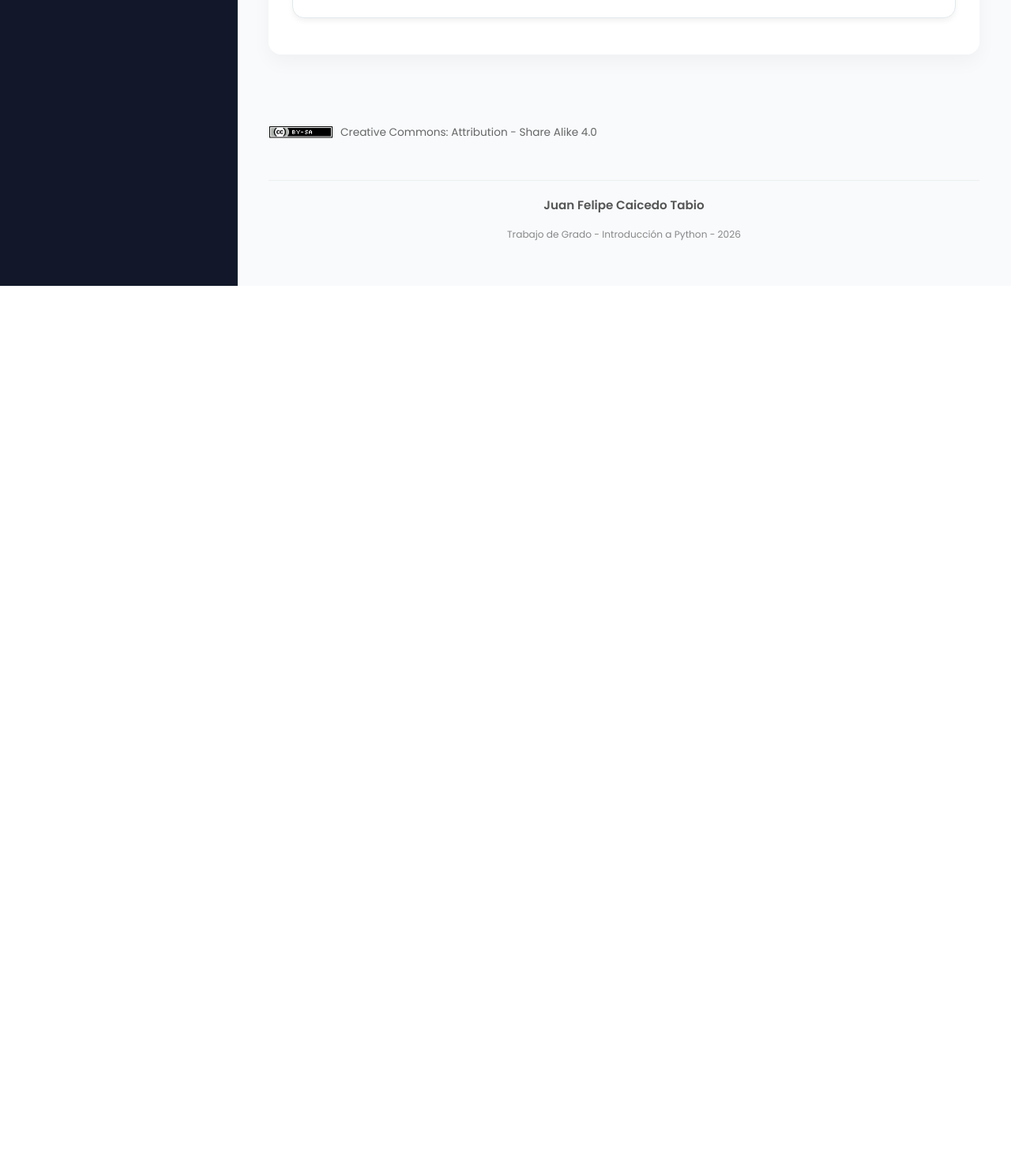
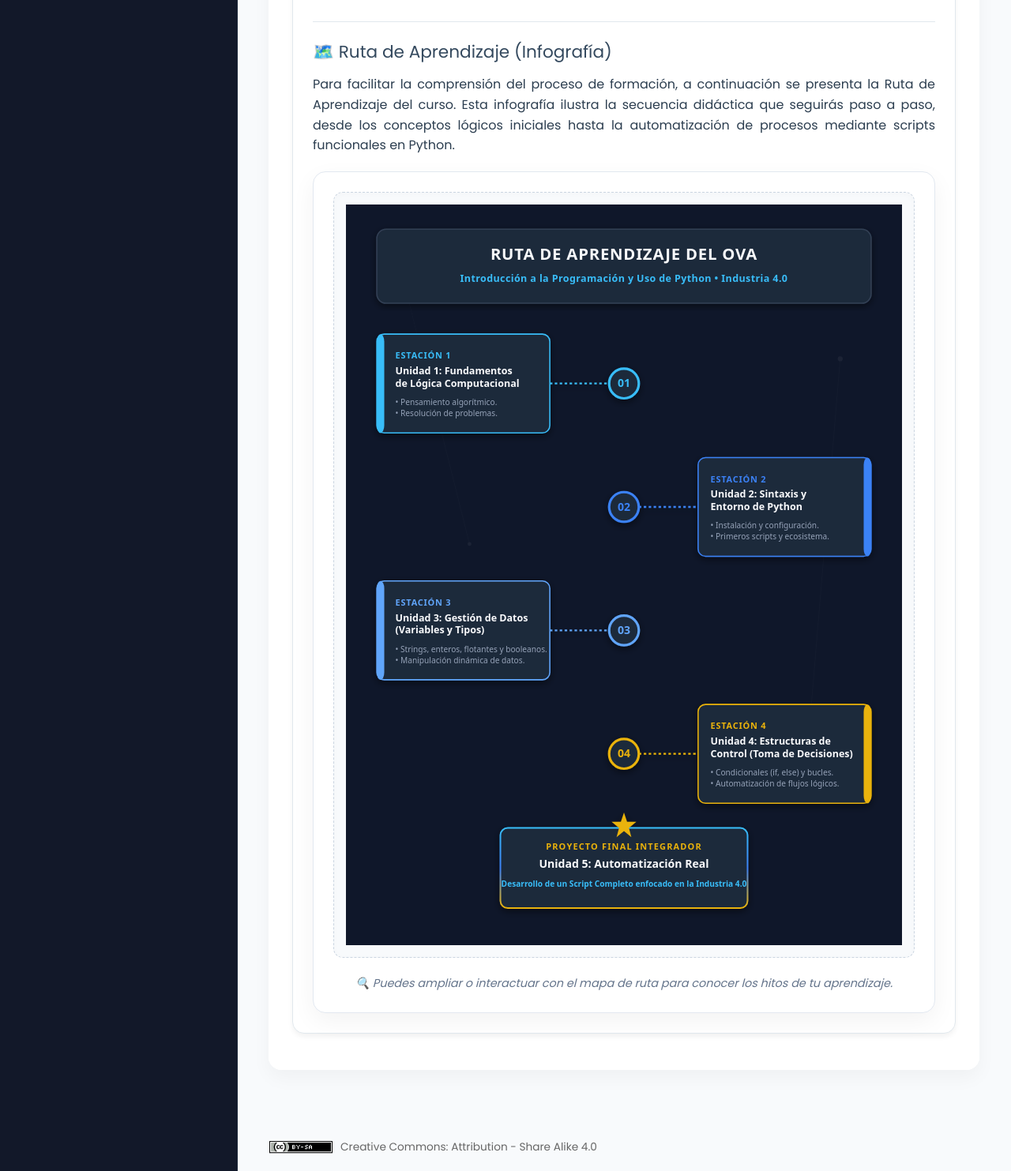
Before and after one commit to XFelipe41/Trabajao-de-Grado, a plain HTML site: page index.html in a window 1280 px wide. Shown: the part 1916-3399 px from the top of the page at 79% size. Before the commit the page ends 2309 px from the top, so only its background shows below. Drawn offline with Linux system fonts and the light colour scheme.

Commit message:
feat: añadir infografia de Ruta de Aprendizaje a la seccion de introduccion

```diff
--- a/index.html
+++ b/index.html
@@ -130,6 +130,19 @@ El contenido está estructurado de forma progresiva, permitiendo que el estudian
         Este Objeto Virtual de Aprendizaje (OVA) se justifica como un recurso educativo estratégico y de acceso abierto que rompe con la enseñanza teórica convencional. A través de un diseño instruccional interactivo, una secuencia didáctica progresiva y metodologías basadas en retos, el OVA permite a los estudiantes técnicos adquirir habilidades prácticas inmediatas. Al apropiarse de los fundamentos de Python, los aprendices incrementan su perfil competitivo en el mercado laboral, convirtiéndose en agentes activos de la transformación digital de sus organizaciones.
     </p>
 </div>
+
+<h3 style="color: #34495e; margin-top: 30px; border-top: 1px solid #e1e8ed; padding-top: 25px; margin-bottom: 15px;">🗺️ Ruta de Aprendizaje (Infografía)</h3>
+<p style="text-align: justify; line-height: 1.6; margin-bottom: 20px;">
+    Para facilitar la comprensión del proceso de formación, a continuación se presenta la Ruta de Aprendizaje del curso. Esta infografía ilustra la secuencia didáctica que seguirás paso a paso, desde los conceptos lógicos iniciales hasta la automatización de procesos mediante scripts funcionales en Python.
+</p>
+<div style="background: #ffffff; border: 1px solid #e2e8f0; border-radius: 16px; padding: 25px; box-shadow: 0 10px 30px rgba(0,0,0,0.05); margin-top: 20px; transition: all 0.3s ease; text-align: center;" class="infografia-box">
+    <div style="overflow: hidden; border-radius: 12px; background-color: #f8fafc; padding: 15px; display: inline-block; width: 100%; max-width: 800px; box-shadow: inset 0 2px 8px rgba(0,0,0,0.02); border: 1px dashed #cbd5e1;">
+        <img src="img/infografia.svg" alt="Ruta de Aprendizaje de Python" style="width: 100%; height: auto; max-width: 100%; display: block; margin: 0 auto; transition: transform 0.3s ease;" class="infografia-img" />
+    </div>
+    <div style="margin-top: 15px; font-size: 0.9em; color: #64748b; font-style: italic; display: flex; align-items: center; justify-content: center; gap: 8px;">
+        <span>🔍 Puedes ampliar o interactuar con el mapa de ruta para conocer los hitos de tu aprendizaje.</span>
+    </div>
+</div>
 </div><p class="clearfix"></p></div>
             </div></div></div></div>
 </div></article>
```
Also changed, not shown: content/img/infografia.svg (added), img/infografia.svg (added), theme/img/infografia.svg (added), theme/img/infografia.svg.svg (added).
